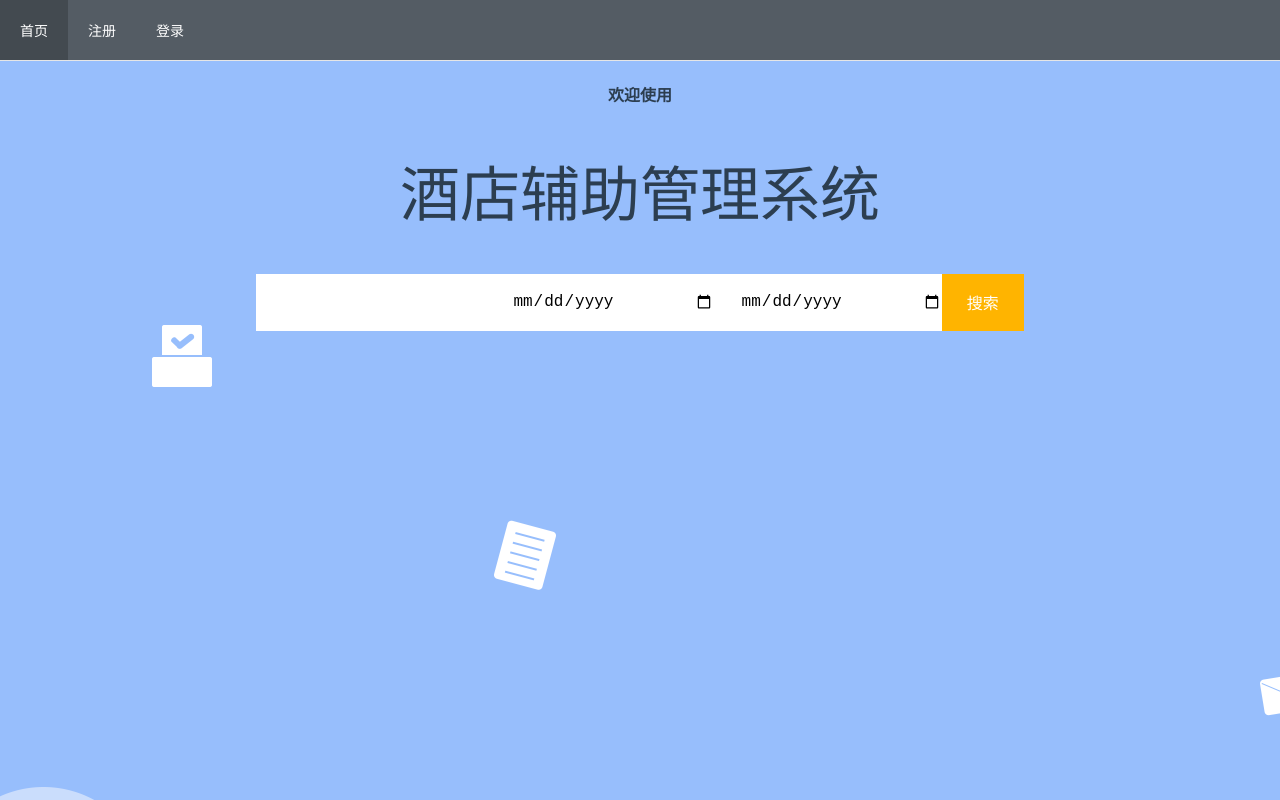
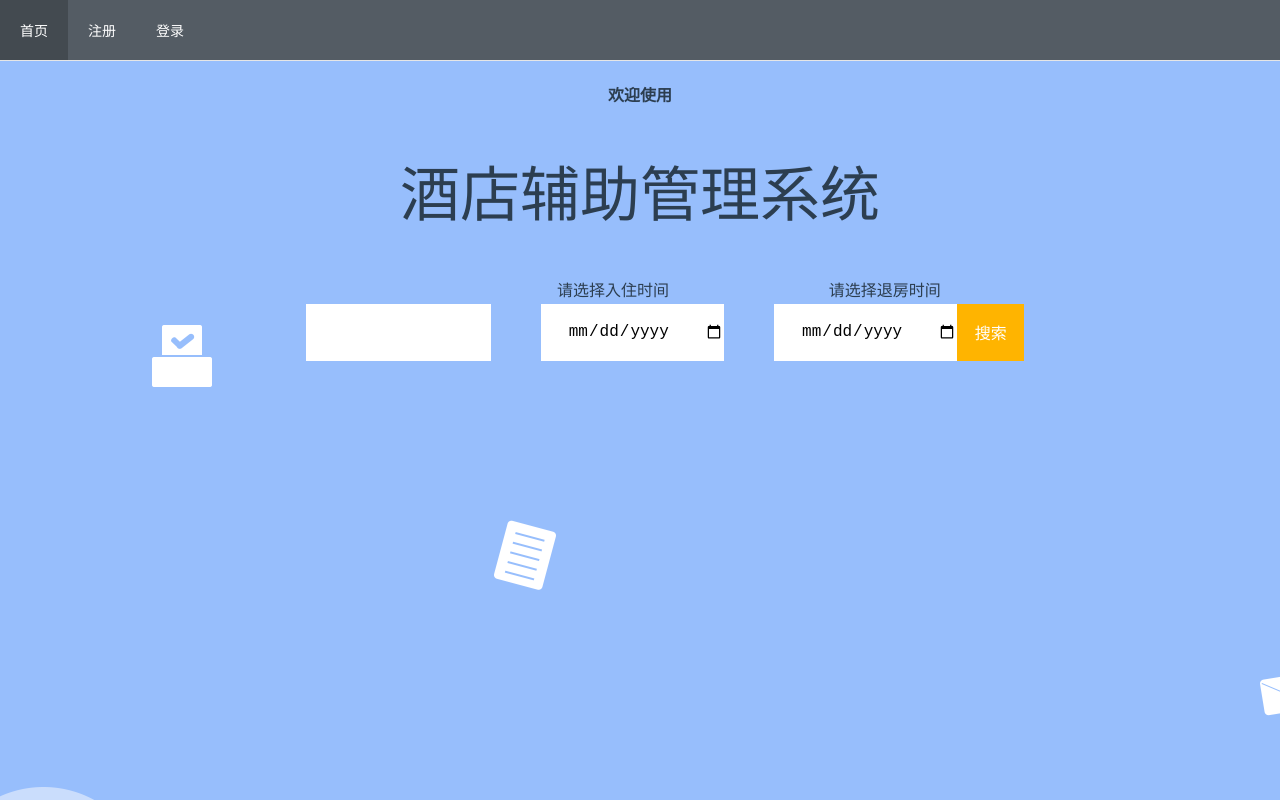
Before and after one commit to Hans774882968/hotel_system_frontend, a Vue app: page / in a window 1280 px wide. Built offline with nearby package versions, Linux system fonts and the light colour scheme.

Commit message:
入住、退房提示

```diff
--- a/src/components/Index.vue
+++ b/src/components/Index.vue
@@ -3,6 +3,12 @@
     <Navbar/>
     <h4>欢迎使用</h4>
     <div><h1 class="center">酒店辅助管理系统</h1></div>
+    <table align="center">
+      <tr align="center">
+        <td>&nbsp;&nbsp;&nbsp;&nbsp;&nbsp;&nbsp;&nbsp;&nbsp;&nbsp;&nbsp;&nbsp;&nbsp;&nbsp;&nbsp;&nbsp;&nbsp;&nbsp;&nbsp;&nbsp;&nbsp;&nbsp;&nbsp;&nbsp;&nbsp;&nbsp;&nbsp;&nbsp;&nbsp;&nbsp;&nbsp;&nbsp;&nbsp;&nbsp;&nbsp;&nbsp;&nbsp;&nbsp;&nbsp;&nbsp;&nbsp;&nbsp;&nbsp;&nbsp;&nbsp;&nbsp;&nbsp;&nbsp;&nbsp;&nbsp;请选择入住时间</td>
+        <td>&nbsp;&nbsp;&nbsp;&nbsp;&nbsp;&nbsp;&nbsp;&nbsp;&nbsp;&nbsp;&nbsp;&nbsp;&nbsp;&nbsp;&nbsp;&nbsp;&nbsp;&nbsp;&nbsp;&nbsp;&nbsp;&nbsp;&nbsp;&nbsp;&nbsp;&nbsp;&nbsp;&nbsp;&nbsp;&nbsp;&nbsp;&nbsp;&nbsp;&nbsp;&nbsp;请选择退房时间</td>
+      </tr>
+    </table>
     <form action="/Search" class="search_form" id="search_form">
       <div class="search_container">
         <input type="text" name="keywords" class="search_input" aria-placeholder="输入目的地，城市或景点" required="required">
@@ -43,6 +49,7 @@ export default {
   font-size: 16px;
   font-weight: 400;
   color: #000000;
+  margin-left: 50px;
 }
 .search_button {
   width: 196px;
```
